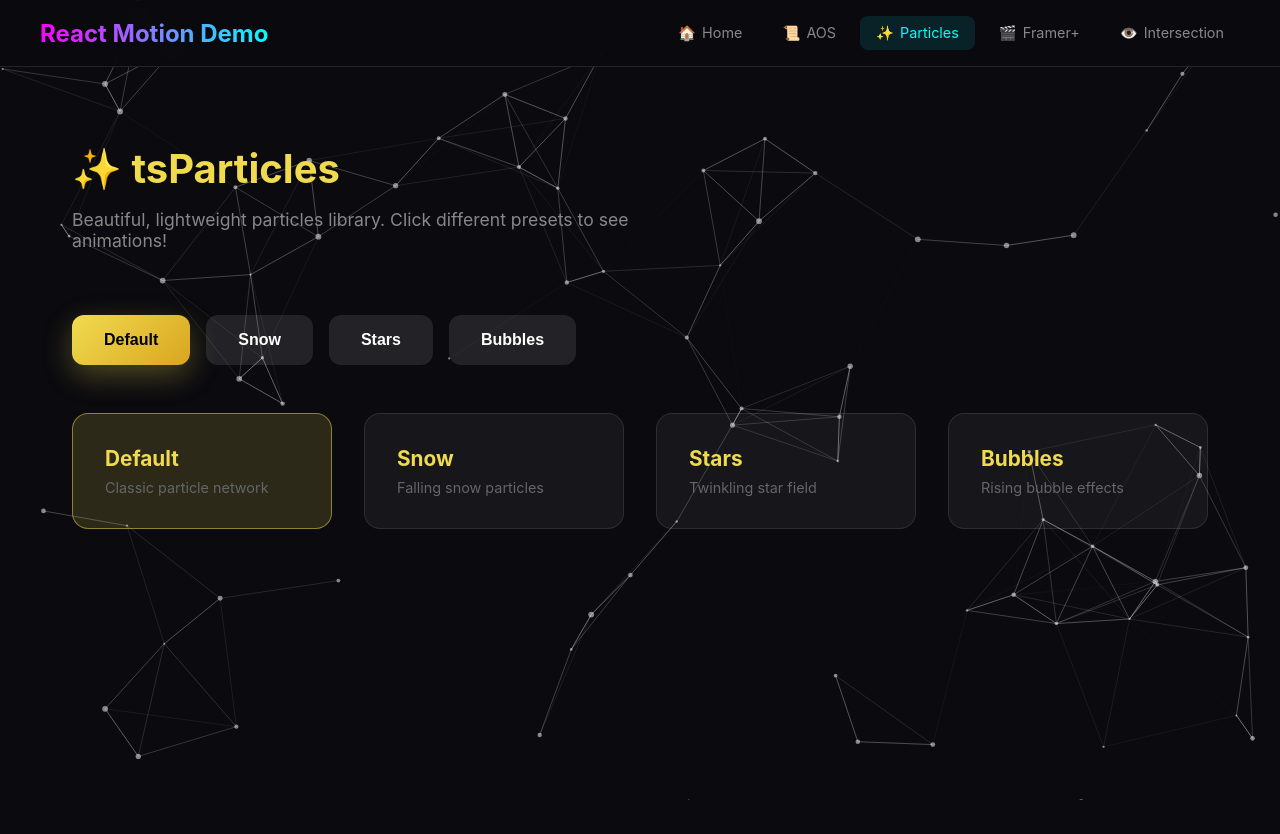
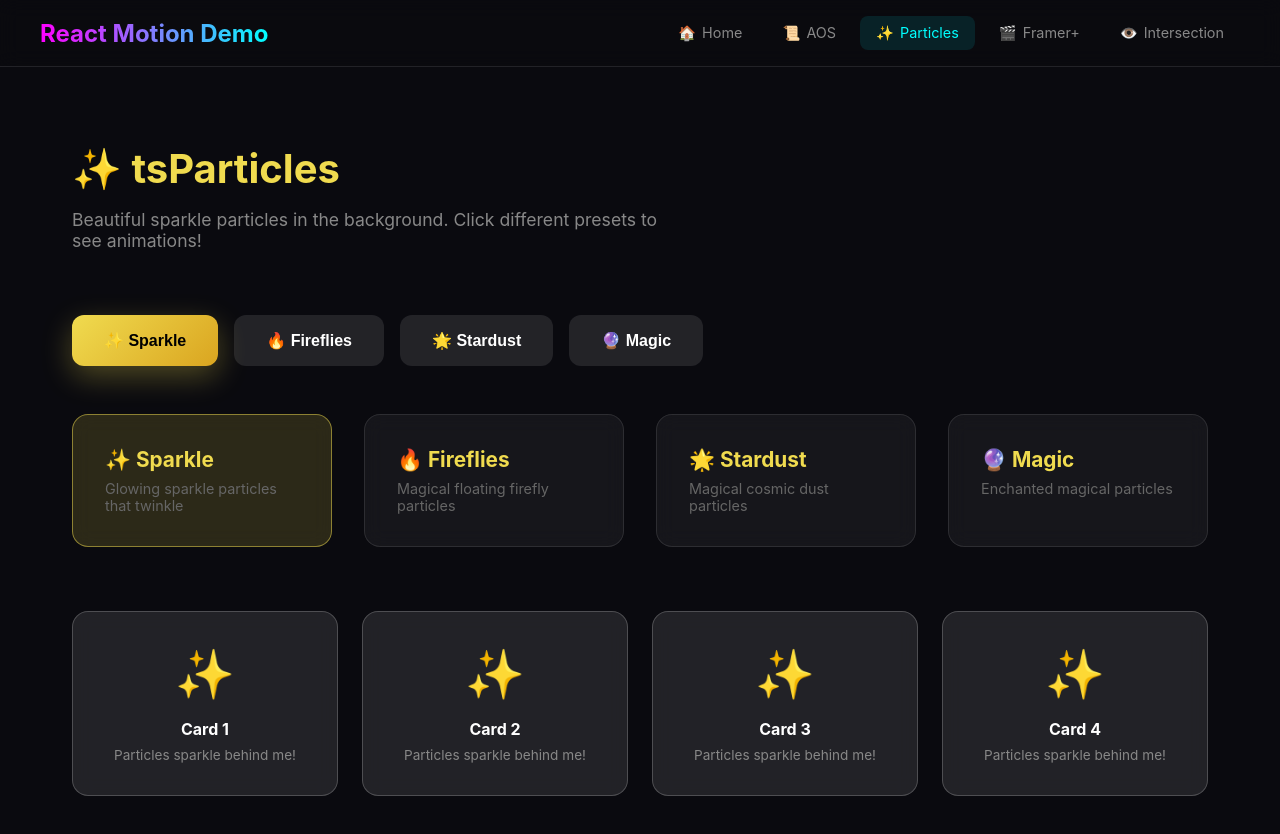
Before and after one commit to osgar-developer/react-df-demo3, a React (Vite) app: page /particles in a window 1280 px wide. Shown: the top 834 px of the page. Before the commit the page ends 800 px from the top, so only its background shows below. Built offline with nearby package versions, Linux system fonts and the light colour scheme.

Commit message:
Update particles: sparkly effects, behind objects

```diff
--- a/src/pages/ParticlesPage.tsx
+++ b/src/pages/ParticlesPage.tsx
@@ -5,66 +5,71 @@
 
 const particlePresets: { id: string; label: string; desc: string; options: any }[] = [
   {
-    id: 'default',
-    label: 'Default',
-    desc: 'Classic particle network',
+    id: 'sparkle',
+    label: '✨ Sparkle',
+    desc: 'Glowing sparkle particles that twinkle',
     options: {
       background: { color: { value: 'transparent' } },
       particles: {
-        color: { value: '#ffffff' },
-        links: { color: '#ffffff', distance: 150, enable: true, opacity: 0.3 },
-        move: { enable: true, speed: 2 },
-        number: { value: 80 },
-        opacity: { value: 0.5 },
+        color: { value: ['#ffffff', '#ffe4b5', '#87ceeb', '#dda0dd'] },
+        move: { enable: true, speed: 0.5, direction: 'none', random: true },
+        number: { value: 150 },
+        opacity: { value: { min: 0.1, max: 0.8 }, animation: { enable: true, speed: 2, minimumValue: 0.1 } },
         size: { value: { min: 1, max: 3 } },
+        shape: { type: 'circle' },
+        shadow: { enable: true, color: '#ffffff', blur: 10 },
+        stroke: { width: 0 },
       },
     }
   },
   {
-    id: 'snow',
-    label: 'Snow',
-    desc: 'Falling snow particles',
+    id: 'fireflies',
+    label: '🔥 Fireflies',
+    desc: 'Magical floating firefly particles',
     options: {
       background: { color: { value: 'transparent' } },
       particles: {
-        color: { value: '#fff' },
-        move: { direction: 'bottom', enable: true, speed: 2, straight: true },
-        number: { value: 100 },
-        opacity: { value: 0.8 },
-        size: { value: { min: 1, max: 4 } },
+        color: { value: ['#ffd700', '#ff8c00', '#ffff00'] },
+        move: { enable: true, speed: 0.8, direction: 'none', random: true, straight: false },
+        number: { value: 80 },
+        opacity: { value: { min: 0.2, max: 1 }, animation: { enable: true, speed: 1.5, minimumValue: 0.2 } },
+        size: { value: { min: 2, max: 5 } },
         shape: { type: 'circle' },
+        shadow: { enable: true, color: '#ffd700', blur: 15 },
       },
     }
   },
   {
-    id: 'stars',
-    label: 'Stars',
-    desc: 'Twinkling star field',
+    id: 'stardust',
+    label: '🌟 Stardust',
+    desc: 'Magical cosmic dust particles',
     options: {
       background: { color: { value: 'transparent' } },
       particles: {
-        color: { value: ['#ffd700', '#ff6b6b', '#4ecdc4'] },
-        move: { enable: true, speed: 0.5 },
-        number: { value: 50 },
-        opacity: { value: { min: 0.1, max: 1 }, animation: { enable: true, speed: 1, minimumValue: 0.1 } },
-        size: { value: { min: 2, max: 5 } },
+        color: { value: ['#ffd700', '#ff6b6b', '#4ecdc4', '#c0c0c0'] },
+        move: { enable: true, speed: 0.3, direction: 'top', straight: false },
+        number: { value: 100 },
+        opacity: { value: { min: 0.3, max: 1 }, animation: { enable: true, speed: 0.5, minimumValue: 0.3 } },
+        size: { value: { min: 1, max: 4 } },
         shape: { type: 'star' },
+        shadow: { enable: true, color: '#ffffff', blur: 8 },
       },
     }
   },
   {
-    id: 'bubbles',
-    label: 'Bubbles',
-    desc: 'Rising bubble effects',
+    id: 'magic',
+    label: '🔮 Magic',
+    desc: 'Enchanted magical particles',
     options: {
       background: { color: { value: 'transparent' } },
       particles: {
-        color: { value: ['#00ffff', '#ff00ff', '#ffff00'] },
-        move: { direction: 'top' as const, enable: true, speed: 2, straight: false },
-        number: { value: 30 },
-        opacity: { value: 0.4 },
-        size: { value: { min: 5, max: 15 } },
+        color: { value: ['#ff00ff', '#00ffff', '#ffff00', '#ff6b6b'] },
+        move: { enable: true, speed: 1, direction: 'none', random: true },
+        number: { value: 120 },
+        opacity: { value: { min: 0.2, max: 0.9 }, animation: { enable: true, speed: 2, minimumValue: 0.2 } },
+        size: { value: { min: 1, max: 3 } },
         shape: { type: 'circle' },
+        shadow: { enable: true, color: '#ff00ff', blur: 20 },
       },
     }
   },
@@ -82,12 +87,28 @@
 
   return (
     <div style={{ padding: '4rem 2rem', maxWidth: '1200px', margin: '0 auto', position: 'relative' }}>
-      <div style={{ position: 'fixed', top: 100, left: 0, right: 0, bottom: 0, zIndex: 0, pointerEvents: 'none' }}>
+      {/* Background particles - behind everything */}
+      <div style={{
+        position: 'fixed',
+        top: 0,
+        left: 0,
+        right: 0,
+        bottom: 0,
+        zIndex: -1,
+        pointerEvents: 'none',
+        overflow: 'hidden'
+      }}>
         {init && (
           <Particles
             id="tsparticles"
             options={activePreset.options}
-            style={{ position: 'absolute', top: 0, left: 0 }}
+            style={{
+              position: 'absolute',
+              top: 0,
+              left: 0,
+              width: '100%',
+              height: '100%'
+            }}
           />
         )}
       </div>
@@ -102,7 +123,7 @@
             ✨ tsParticles
           </h1>
           <p style={{ color: '#888', fontSize: '1.1rem', maxWidth: '600px' }}>
-            Beautiful, lightweight particles library. Click different presets to see animations!
+            Beautiful sparkle particles in the background. Click different presets to see animations!
           </p>
         </motion.div>
 
@@ -150,6 +171,7 @@
                 padding: '2rem',
                 border: `1px solid ${activePreset.id === preset.id ? 'rgba(240, 219, 79, 0.5)' : 'rgba(255,255,255,0.1)'}`,
                 cursor: 'pointer',
+                backdropFilter: 'blur(10px)',
               }}
             >
               <h3 style={{ color: '#f0db4f', fontSize: '1.3rem', marginBottom: '0.5rem' }}>
@@ -159,6 +181,30 @@
             </motion.div>
           ))}
         </div>
+
+        {/* Demo cards to show particles behind */}
+        <div style={{ marginTop: '4rem', display: 'grid', gridTemplateColumns: 'repeat(auto-fit, minmax(200px, 1fr))', gap: '1.5rem' }}>
+          {[1, 2, 3, 4].map((i) => (
+            <motion.div
+              key={i}
+              initial={{ opacity: 0, scale: 0.9 }}
+              animate={{ opacity: 1, scale: 1 }}
+              transition={{ delay: i * 0.15 }}
+              style={{
+                background: 'rgba(255, 255, 255, 0.1)',
+                borderRadius: '16px',
+                padding: '2rem',
+                border: '1px solid rgba(255, 255, 255, 0.2)',
+                backdropFilter: 'blur(10px)',
+                textAlign: 'center',
+              }}
+            >
+              <div style={{ fontSize: '3rem', marginBottom: '1rem' }}>✨</div>
+              <h4 style={{ color: '#fff', marginBottom: '0.5rem' }}>Card {i}</h4>
+              <p style={{ color: '#888', fontSize: '0.85rem' }}>Particles sparkle behind me!</p>
+            </motion.div>
+          ))}
+        </div>
       </div>
     </div>
   )
```
